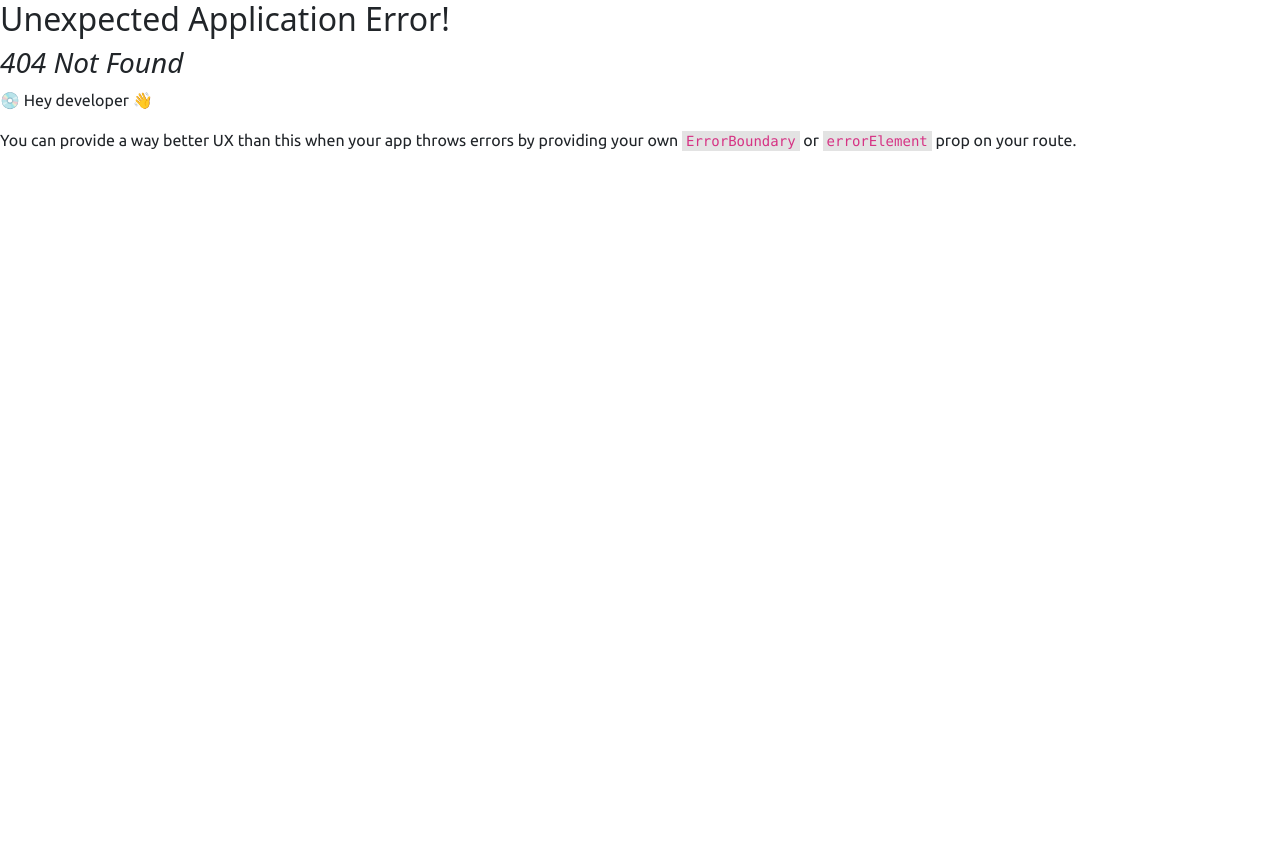
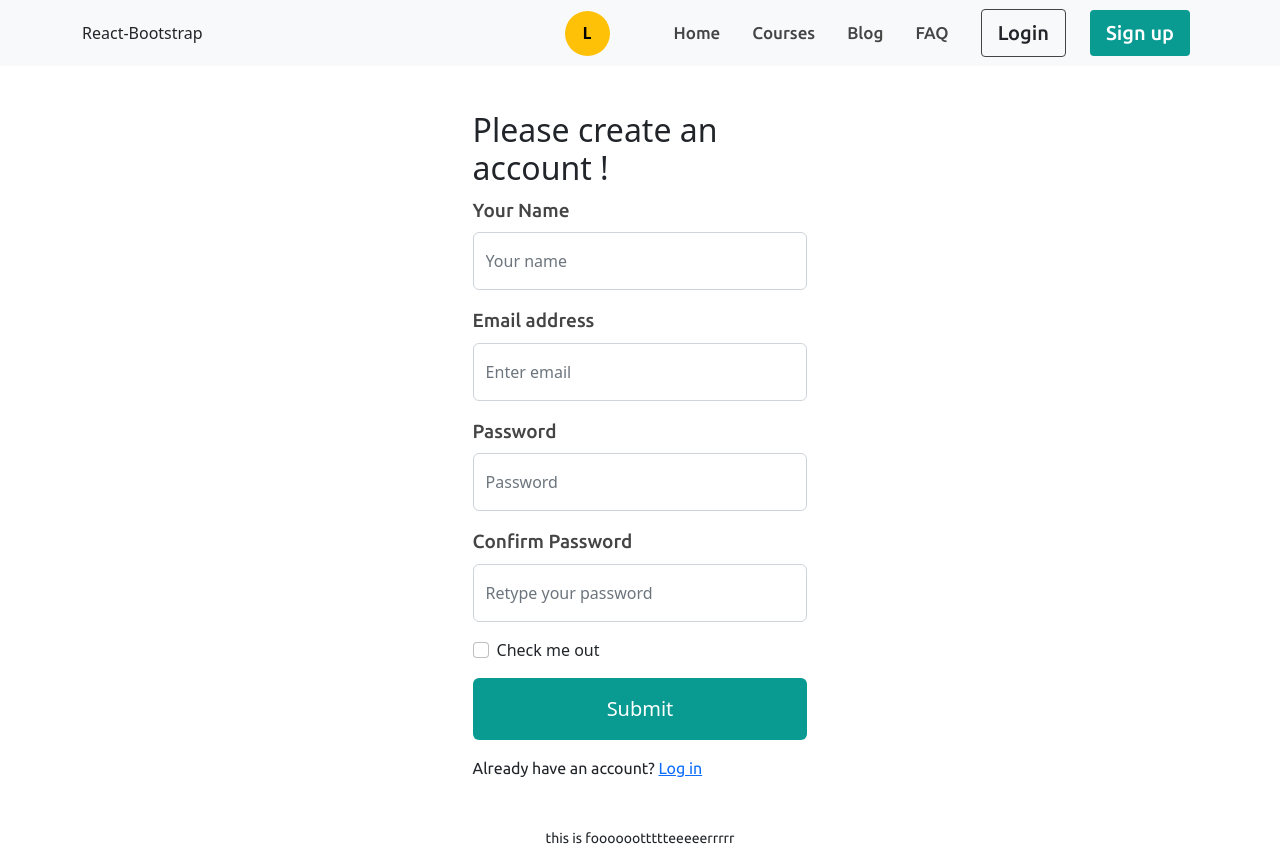
Before and after one commit to WDSumayer/pl-coder-client, a React (Create React App) app: page /register in a window 1280 px wide. Before the commit this address had no page. Before the commit the page ends 800 px from the top, so only its background shows below. Built offline with nearby package versions, Linux system fonts and the light colour scheme.

Commit message:
register form added

```diff
--- /dev/null
+++ b/src/contexts/AuthProvider/AuthProvider.js
@@ -0,0 +1,25 @@
+import React from 'react';
+import { createContext } from 'react';
+import {getAuth} from 'firebase/auth'
+import app from '../../firebase/firebase.config'
+
+
+export const AuthContext = createContext()
+const auth = getAuth(app)
+
+const AuthProvider = ({children}) => {
+
+
+
+
+    const user = {name: 'sumayer'}
+    const authInfo = {user}
+
+    return (
+        <AuthContext.Provider value={authInfo}>
+            {children}
+        </AuthContext.Provider>
+    );
+};
+
+export default AuthProvider;
--- a/src/index.js
+++ b/src/index.js
@@ -4,11 +4,14 @@ import './index.css';
 import App from './App';
 import reportWebVitals from './reportWebVitals';
 import 'bootstrap/dist/css/bootstrap.min.css';
+import AuthProvider from './contexts/AuthProvider/AuthProvider';
 
 const root = ReactDOM.createRoot(document.getElementById('root'));
 root.render(
   <React.StrictMode>
+    <AuthProvider>
     <App />
+    </AuthProvider>
   </React.StrictMode>
 );
 
--- /dev/null
+++ b/src/pages/Login/Login.js
@@ -0,0 +1,11 @@
+import React from 'react';
+
+const Login = () => {
+    return (
+        <div>
+
+        </div>
+    );
+};
+
+export default Login;
--- /dev/null
+++ b/src/pages/Register/Register.css
@@ -0,0 +1,10 @@
+.form-area{
+    width: 30%;
+    margin:45px auto;
+}
+.input-name, .input-email, .input-password, .input-confirm {
+    font-family: 'Ubuntu', sans-serif;
+    font-size: 19px;
+    font-weight: 500;
+    color:#444;
+}
--- /dev/null
+++ b/src/pages/Register/Register.js
@@ -0,0 +1,45 @@
+import React from 'react';
+import Button from 'react-bootstrap/Button';
+import Form from 'react-bootstrap/Form';
+import { Link } from 'react-router-dom';
+import './Register.css'
+
+const Register = () => {
+    return (
+       <div className='container'>
+         <div className='form-area'>
+            <h2>Please create an account !</h2>
+            <Form>
+      <Form.Group className="mb-3" controlId="formBasicName">
+        <Form.Label className='input-name'>Your Name</Form.Label>
+        <Form.Control className='py-3' type="text" name="name" placeholder="Your name" required />
+
+      </Form.Group>
+      <Form.Group className="mb-3" controlId="formBasicEmail">
+        <Form.Label className='input-email'>Email address</Form.Label>
+        <Form.Control className='py-3' type="email" placeholder="Enter email" required />
+
+      </Form.Group>
+
+      <Form.Group className="mb-3" controlId="formBasicPassword">
+        <Form.Label className='input-password'>Password</Form.Label>
+        <Form.Control className='py-3' type="password" name="password" placeholder="Password" required />
+      </Form.Group>
+      <Form.Group className="mb-3" controlId="formBasicConfirm">
+        <Form.Label className='input-confirm'>Confirm Password</Form.Label>
+        <Form.Control className='py-3' type="password" name="confirm" placeholder="Retype your password" required />
+      </Form.Group>
+      <Form.Group className="mb-3" controlId="formBasicCheckbox">
+        <Form.Check type="checkbox" label="Check me out" />
+      </Form.Group>
+      <Button style={{backgroundColor:'#099B92',fontWeight:'500'}} className='btn border-0 rounded text-white w-100 py-3 fs-5' type="submit">
+        Submit
+      </Button>
+      <p className='pt-3'>Already have an account? <Link to='./login'>Log in</Link></p>
+    </Form>
+        </div>
+       </div>
+    );
+};
+
+export default Register;
--- /dev/null
+++ b/src/pages/shared/Header/Header.css
@@ -0,0 +1,7 @@
+.main-menu a {
+    font-size: 17px;
+    color:#444;
+    font-weight: 500;
+    font-family: 'Ubuntu', sans-serif;
+    padding:9px 17px;
+}
--- a/src/pages/shared/Header/Header.js
+++ b/src/pages/shared/Header/Header.js
@@ -1,11 +1,15 @@
 import React from 'react';
+import { useContext } from 'react';
 import { useState } from 'react';
 import Container from 'react-bootstrap/Container';
 import Nav from 'react-bootstrap/Nav';
 import Navbar from 'react-bootstrap/Navbar';
 import { Link } from 'react-router-dom';
+import { AuthContext } from '../../../contexts/AuthProvider/AuthProvider';
+import './Header.css'
 
 const Header = () => {
+  const {user} = useContext(AuthContext)
   const [toggle, setToggle] = useState(true)
 
   const handleLight = () =>{
@@ -16,19 +20,30 @@ setToggle(true)
  }
     return (
         <div>
-            <Navbar collapseOnSelect expand="lg" bg="light" variant="light">
+            <Navbar collapseOnSelect expand="lg" bg="light" variant="light" className='py-0'>
       <Container>
-        <Navbar.Brand href="#home">React-Bootstrap</Navbar.Brand>
+        <div className='d-flex align-items-center'>
+        <Link className='nav-link' to='/'>React-Bootstrap</Link>
+        </div>
         <Navbar.Toggle aria-controls="responsive-navbar-nav" />
         <Navbar.Collapse id="responsive-navbar-nav">
-          <Nav className="ms-auto">
-            <Link className='nav-link' to='/'>Home</Link>
-            <Link className='nav-link' to='/courses'>Courses</Link>
-            <Link className='nav-link' to='/blog'>Blog</Link>
-            <Link className='nav-link' to='/faq'>FAQ</Link>
-           {
-              toggle ? <button style={{width:'45px', height:'45px'}} className='fw-bold btn btn-warning rounded-circle border-0' onClick={handleLight}>L</button> :  <button style={{width:'45px', height:'45px'}} className='fw-bold btn btn-dark rounded-circle border-0' onClick={handleDark}>D</button>
+          <Nav className="ms-auto d-flex align-items-center main-menu">
+          {
+              toggle ? <button style={{width:'45px', height:'45px'}} className='fw-bold btn btn-warning rounded-circle border-0 me-5' onClick={handleLight}>L</button> :  <button style={{width:'45px', height:'45px'}} className='fw-bold btn btn-dark rounded-circle border-0 me-5' onClick={handleDark}>D</button>
            }
+            <Link className='nav-link px-3' to='/'>Home</Link>
+            <Link className='nav-link px-3' to='/courses'>Courses</Link>
+            <Link className='nav-link px-3' to='/blog'>Blog</Link>
+            <Link className='nav-link px-3' to='/faq'>FAQ</Link>
+
+            <Link className='nav-link' to='/login'><button style={{border:'1px solid #444',fontWeight:'500'}} className='btn rounded-1 text-dark py-2 px-3 fs-5 ms-2'>Login</button></Link>
+            <Link className='nav-link' to='/register'><button style={{backgroundColor:'#099B92',fontWeight:'500'}} className='btn border-0 rounded-1 text-white px-3 py-2 fs-5 ms-2'>Sign up</button></Link>
+
+
+
+
+
+
 
 
 
```
Also changed, not shown: src/Routes/Routes/Routes.js (+8 -0 lines).
